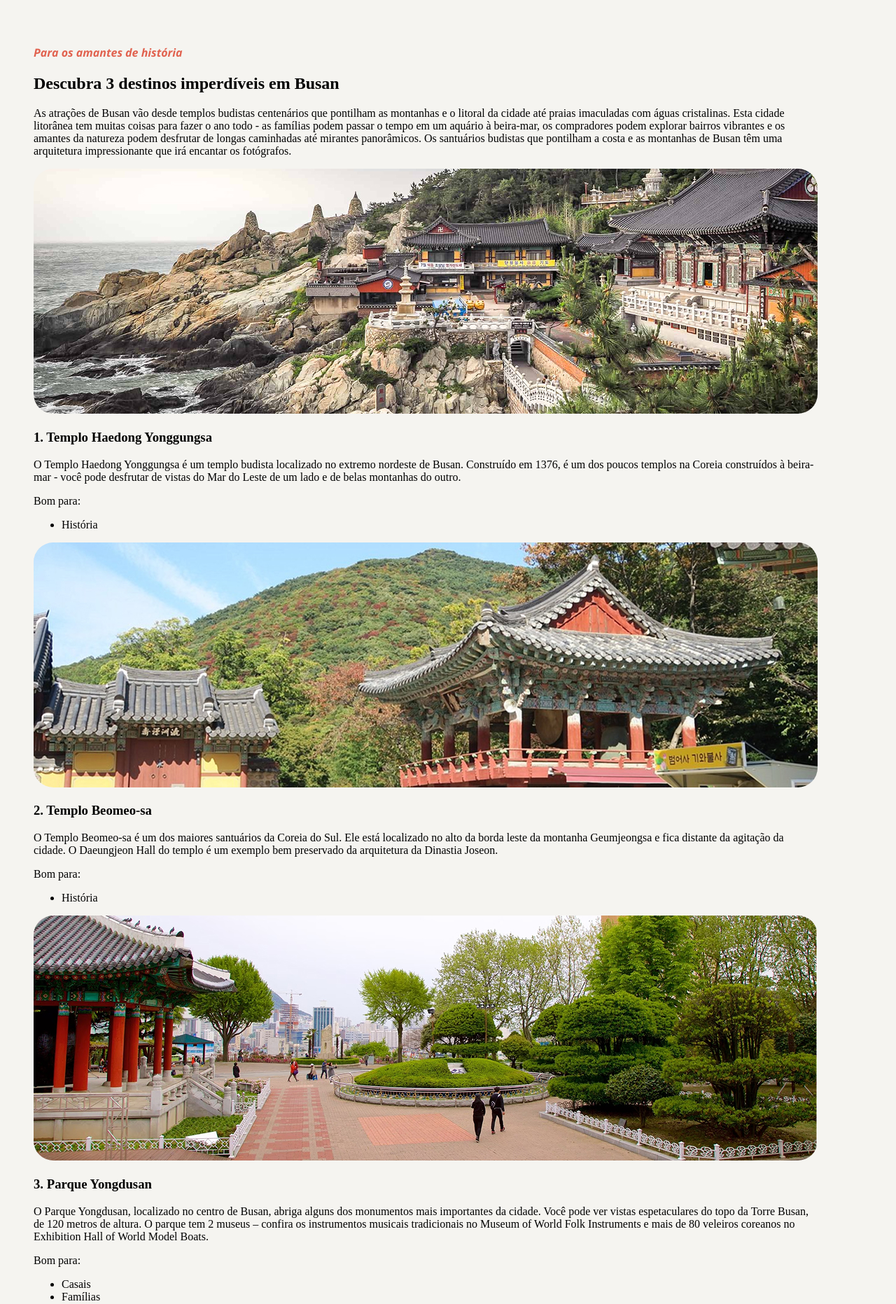
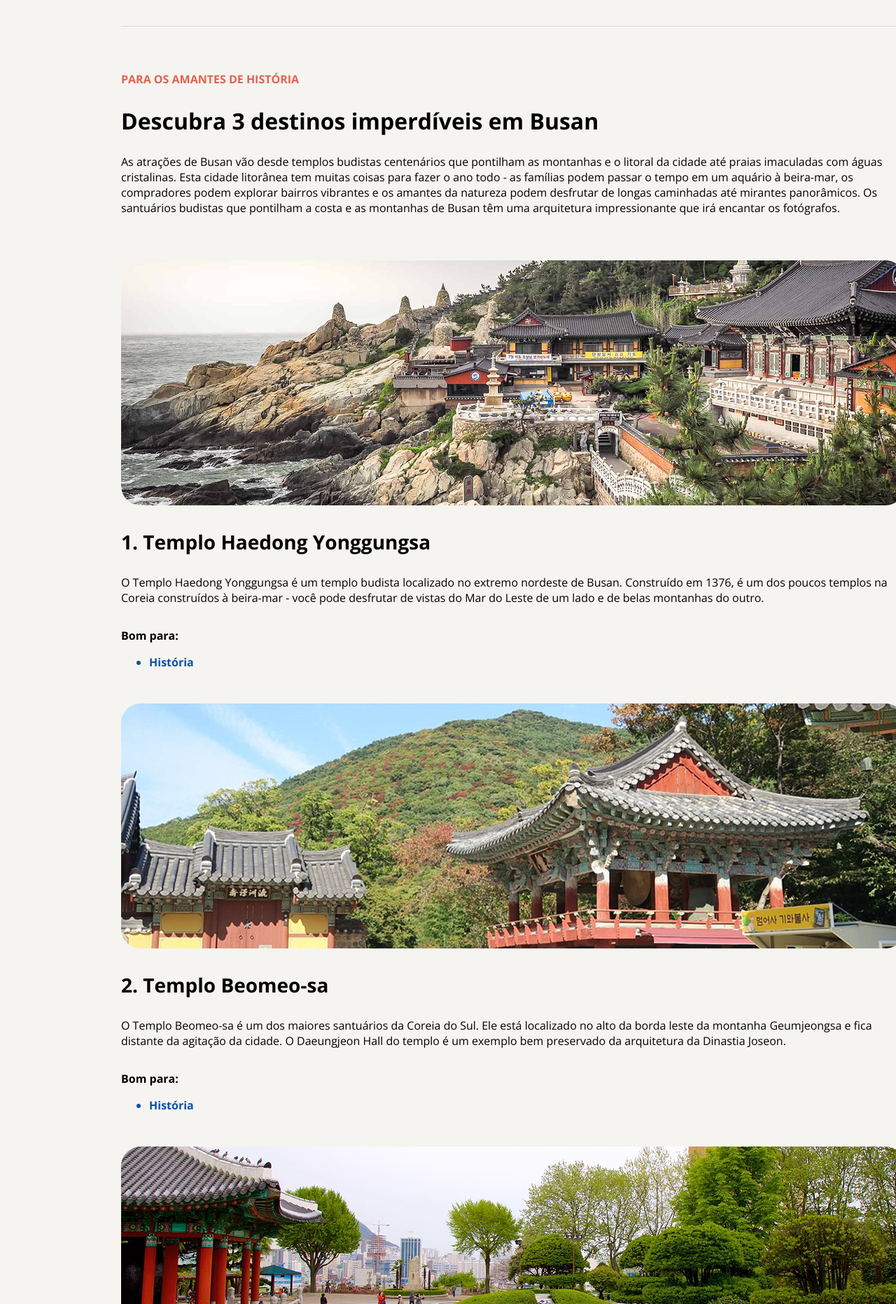
Before and after one commit to Willian917/Projeto-Local-Turistico, a plain HTML site: page index.html in a window 1280 px wide. Shown: the part 937-2800 px from the top of the page at 70% size. Drawn offline with nearby package versions, Linux system fonts and the light colour scheme.

Commit message:
Concluindo o Projeto

```diff
--- a/index.html
+++ b/index.html
@@ -5,7 +5,7 @@
     <meta name="viewport" content="width=device-width, initial-scale=1.0">
     <link rel="preconnect" href="https://fonts.googleapis.com">
     <link rel="preconnect" href="https://fonts.gstatic.com" crossorigin>
-    <link href="https://fonts.googleapis.com/css2?family=Open+Sans:ital,wght@1,300..800&display=swap" rel="stylesheet">
+    <link href="https://fonts.googleapis.com/css2?family=Open+Sans:wdth,wght@75..100,300..800&display=swap" rel="stylesheet">
     <link rel="stylesheet" href="style.css">
     <title>Local Turístico</title>
 </head>
@@ -13,7 +13,7 @@
 <div id="pagina">
 
     <header>
-        <p class="orange">próxima viagem:</p>
+        <p class="orange">SUA PRÓXIMA VIAGEM:</p>
 
         <h1>Conheça Busan</h1>
     </header>
@@ -34,7 +34,7 @@
 
         <section id="title-list">
 
-            <p class="orange">Para os amantes de história</p>
+            <p class="orange">PARA OS AMANTES DE HISTÓRIA</p>
             <h2>Descubra 3 destinos imperdíveis em Busan</h2>
 
             <p>As atrações de Busan vão desde templos budistas centenários que pontilham as montanhas e o litoral da cidade até praias imaculadas com águas cristalinas. Esta cidade litorânea tem muitas coisas para fazer o ano todo - as famílias podem passar o tempo em um aquário à beira-mar, os compradores podem explorar bairros vibrantes e os amantes da natureza podem desfrutar de longas caminhadas até mirantes panorâmicos.
@@ -43,16 +43,16 @@
         </section>
 
 
-            <section id="lst-1">
+        <section id="lst-1">
 
-                <img src="/assets/image (2).jpg" alt="Templo Haedong Yonggungsa ">
+            <img src="/assets/image (2).jpg" alt="Templo Haedong Yonggungsa ">
 
                     <h3>1. Templo Haedong Yonggungsa </h3>
                     <p>O Templo Haedong Yonggungsa é um templo budista localizado no extremo nordeste de Busan. Construído em 1376, é um dos poucos templos na Coreia construídos à beira-mar - você pode desfrutar de vistas do Mar do Leste de um lado e de belas montanhas do outro. </p>
 
-                    <p>Bom para:</p>
+                    <p class="tlt">Bom para:</p>
 
-                    <ul>
+                    <ul class="hst">
                         <li>História</li>
                     </ul>
 
@@ -66,9 +66,9 @@
 
                 <p>O Templo Beomeo-sa é um dos maiores santuários da Coreia do Sul. Ele está localizado no alto da borda leste da montanha Geumjeongsa e fica distante da agitação da cidade. O Daeungjeon Hall do templo é um exemplo bem preservado da arquitetura da Dinastia Joseon.</p>
 
-                <p>Bom para:</p>
+                <p class="tlt">Bom para:</p>
 
-                <ul>
+                <ul class="hst">
                     <li>História</li>
                 </ul>
 
@@ -82,15 +82,17 @@
 
                 <p>O Parque Yongdusan, localizado no centro de Busan, abriga alguns dos monumentos mais importantes da cidade. Você pode ver vistas espetaculares do topo da Torre Busan, de 120 metros de altura. O parque tem 2 museus – confira os instrumentos musicais tradicionais no Museum of World Folk Instruments e mais de 80 veleiros coreanos no Exhibition Hall of World Model Boats.</p>
 
-                <p>Bom para:</p>
+                <p class="tlt">Bom para:</p>
 
                 <ul>
-                    <li>Casais</li>
-                    <li>Famílias</li>
-                    <li>Orçamento</li>
+                    <li id="cs">Casais</li>
+                    <li id="fm">Famílias</li>
+                    <li id="or">Orçamento</li>
                 </ul>
 
             </section>
+
+            <hr>
 
             <section id="descricao">
                 As melhores coisas para fazer em Busan mostram a reputação da cidade como um importante porto marítimo na Ásia. Frequentemente vista como a essência da Coreia do Sul, você experimentará uma atmosfera única em termos de diversidade étnica e cultural, já que a cidade recebe um público cosmopolita o ano todo.
@@ -98,7 +100,7 @@
 
     </main>
 
-    <footer></footer>
+    <footer>Feito com <img src="/assets/ph_heart-fill.svg" alt="Coração"> pela Rocktseat</footer>
 
 
 
--- a/style.css
+++ b/style.css
@@ -1,7 +1,55 @@
+:root{
+    font-family: "Open Sans", sans-serif;
+}
+
+h1{
+    margin-top: 0%;
+    font-weight: bold;
+    font-size: 36px;
+}
+
+h2{
+    font-weight: bold;
+    font-size: 32px;
+}
+
+h3{
+    font-weight: bold;
+    font-size: 28px;
+}
+
+.tlt{
+    font-weight: bold;
+}
+
+.hst{
+    color: #0C51A7;
+    font-weight: bold;
+    font-size: 16px;
+}
+
+#cs{
+    color: #591B98;
+    font-weight: bold;
+    font-size: 16px;
+}
+
+#fm{
+    color: #E5245E;
+    font-weight: bold;
+    font-size: 16px;
+}
+
+#or{
+    color: #E95E10;
+    font-weight: bold;
+    font-size: 16px;
+}
+
 .orange{
+    margin-bottom: 10px;
     color: #E1624F;
     font-size: 16px;
-    font-family: "Open Sans";
     font-weight: bold;
 }
 
@@ -11,10 +59,8 @@ body{
 }
 
 #pagina{
+    margin: 88px 165px 217px;
     width: 1120px;
-
-    margin: 60px 40px auto;
-
 }
 
 img{
@@ -37,4 +83,32 @@ border: none;
 
 #title-list{
     margin-top: 64px;
+    margin-bottom: 64px;
 }
+
+p+p{
+    padding-top: 16px;
+}
+
+#lst-1{
+
+    margin-bottom: 48px;
+
+}
+
+#lst-2{
+    margin-bottom: 48px;
+}
+
+#lst-3{
+    margin-bottom: 40px;
+}
+
+#descricao{
+    margin: 40px auto 65px;
+
+}
+
+footer{
+    text-align: center;
+}
```
Also changed, not shown: assets/ph_heart-fill.svg (added).
